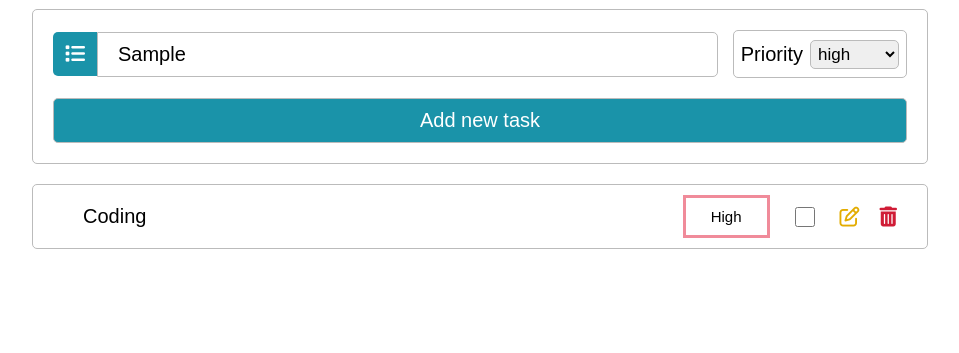
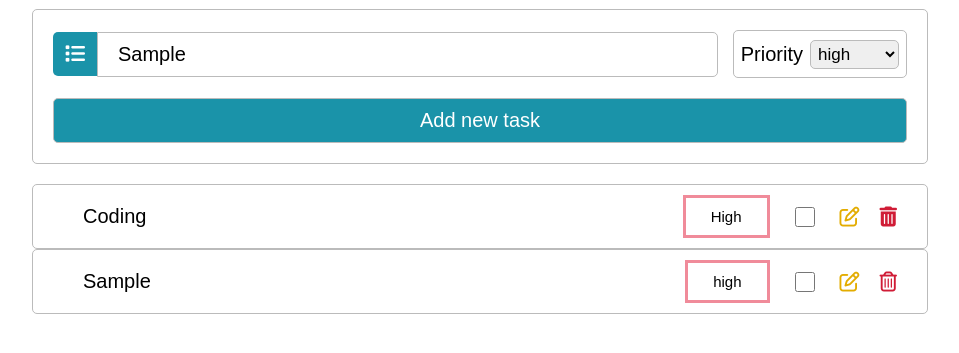
Before and after one commit to VincentChen6345/to-do-list-js, a plain HTML site: page index.html in a window 1280 px wide. Both pictures are taken after typing "Sample" into the empty fields and a click on the button "Add new task". Shown: the part 119-472 px from the top of the page, without its empty margins (160-1119 px from the left). Drawn offline with Linux system fonts and the light colour scheme.

Commit message:
add new task works

```diff
--- a/index.html
+++ b/index.html
@@ -20,6 +20,7 @@
             <i class="fa-solid fa-list list-svg"></i
             ><input
               type="text"
+              id="taskText"
               class="task-input-field"
               placeholder="Add Task"
             />
@@ -48,14 +49,8 @@
         </p> -->
         <div class="task-item border">
           <p class="task-item_text" id="task-item_text">Coding</p>
-          <span class="priority-box-red">High</span>
-          <input
-            type="checkbox"
-            name="complete"
-            id="complete-checkbox"
-            class="complete-checkbox"
-            onclick="check()"
-          />
+          <span class="priority-box high">High</span>
+          <input type="checkbox" class="complete-checkbox" onclick="check()" />
           <button class="svg-button">
             <i class="fa-regular fa-pen-to-square pen svg"></i>
           </button>
--- a/script.js
+++ b/script.js
@@ -1,9 +1,87 @@
 const taskList = document.getElementById("taskList-container");
 const addTaskBTN = document.getElementById("addtask-btn");
 const taskText = document.getElementById("task-item_text");
+const selectDropdown = document.getElementById("priority-dropdown");
+const taskListArray = [];
+let newItemObject = {};
 //when add task btn is clicked
 //create new list element, extract string from input field, extract priority from select dropdown , place list element in an array
 
 const check = () => {
-  taskText.classList.toggle("strikethrough");
+  itemText.classList.toggle("strikethrough");
 };
+const renderTaskList = () => {
+  taskListArray.forEach((obj) => {
+    //div element
+    let newItem = document.createElement("div");
+    newItem.classList.add("task-item");
+    newItem.classList.add("border");
+
+    //task paragraph string
+    let itemText = document.createElement("p");
+    itemText.classList.add("task-item_text");
+    itemText.textContent = obj.text;
+
+    //priority box
+    let priorityBox = document.createElement("span");
+    priorityBox.textContent = obj.priority;
+    priorityBox.classList.add(`${obj.priority}`);
+    priorityBox.classList.add(`priority-box`);
+    console.log(priorityBox);
+
+    //checkbox
+    let checkbox = document.createElement("input");
+    checkbox.setAttribute("type", "checkbox");
+    checkbox.addEventListener("click", () => {
+      itemText.classList.toggle("strikethrough");
+    });
+    checkbox.classList.add("complete-checkbox");
+
+    //edit svg
+    let penContainer = document.createElement("button");
+    penContainer.classList.add("svg-button");
+    let penSVG = document.createElement("i");
+    penSVG.classList.add("fa-regular");
+    penSVG.classList.add("fa-pen-to-square");
+    penSVG.classList.add("pen");
+    penSVG.classList.add("svg");
+    penContainer.appendChild(penSVG);
+
+    //trash svg
+    let trashContainer = document.createElement("button");
+    trashContainer.classList.add("svg-button");
+    let trashSVG = document.createElement("i");
+    trashSVG.classList.add("fa-regular");
+    trashSVG.classList.add("fa-trash-can");
+    trashSVG.classList.add("trash");
+    trashSVG.classList.add("svg");
+    trashContainer.appendChild(trashSVG);
+
+    //appending all child items
+    newItem.appendChild(itemText);
+    newItem.appendChild(priorityBox);
+    newItem.appendChild(checkbox);
+    newItem.appendChild(penContainer);
+    newItem.appendChild(trashContainer);
+    taskList.appendChild(newItem);
+  });
+};
+const clickHandler = (e) => {
+  e.preventDefault();
+  //extract string from input
+  const inputTextField = document.getElementById("taskText");
+
+  newItemObject.text = inputTextField.value;
+  newItemObject.priority = selectDropdown.value;
+
+  taskListArray.push(newItemObject);
+  renderTaskList();
+  //extract option value from select dropdown
+  //create an object that contains the details of the new item -> text and priority
+  //add that object to the array
+  //loop through the array and create
+};
+
+addTaskBTN.addEventListener("click", clickHandler);
+
+//Figure why the task list dupicates when i click add new task multiple times
--- a/styles.css
+++ b/styles.css
@@ -5,6 +5,7 @@
   --border-color: rgb(187, 187, 187);
   --color-tertiary: rgb(227, 172, 0);
   --color-secondary: rgb(208, 28, 54);
+  --priority-low:green
 
   --priority-high: rgb(240, 139, 154);
 }
@@ -144,8 +145,16 @@ h1 {
   margin-right: 15px;
   margin-left: 25px;
 }
-.priority-box-red {
+.priority-box {
   padding: 10px 25px;
-  border: solid 3px var(--priority-high);
   font-size: 15px;
 }
+.high {
+  border: solid 3px rgb(240, 139, 154);
+}
+.medium {
+  border: solid 3px var(--color-tertiary);
+}
+.low {
+  border: solid 3px green;
+}
```
